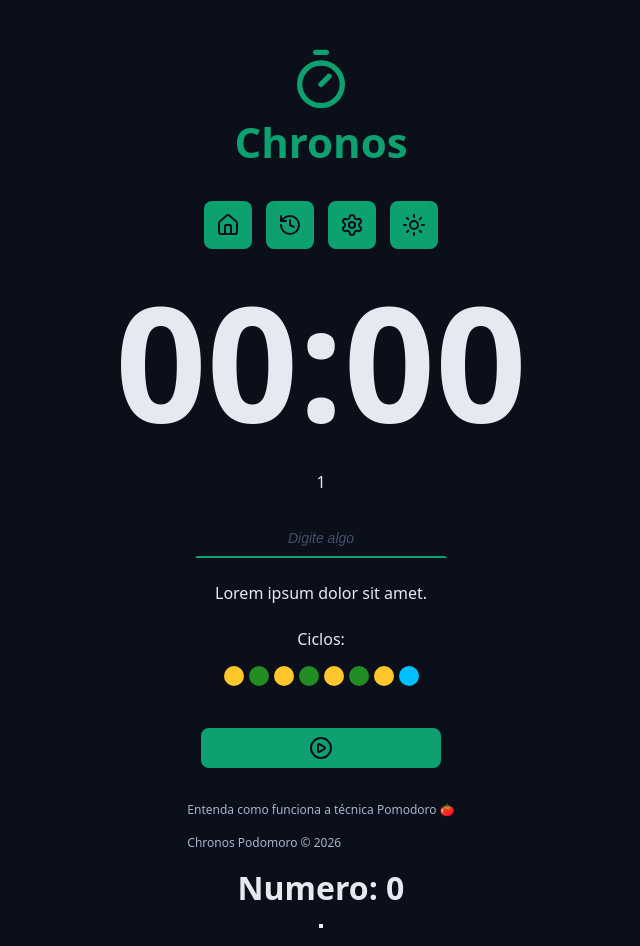
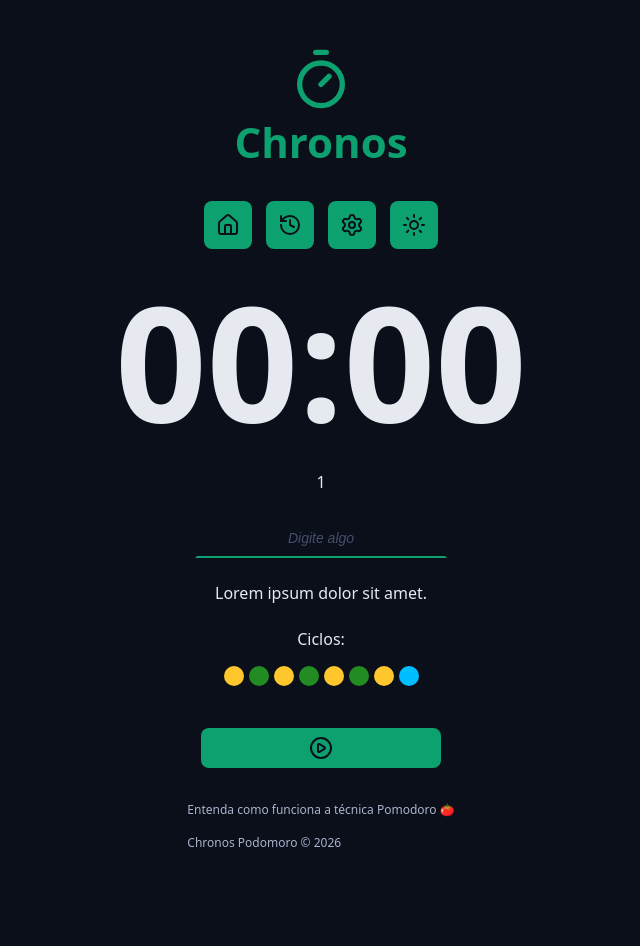
Before and after one commit to JoaoBruto/Chronos-Pomodoro, a React (Vite) app: page / in a window 1280 px wide. Shown: the whole page, without its empty margins (319-959 px from the left). After the commit the page ends 866 px from the top, so only its background shows below. Built offline with nearby package versions, Linux system fonts and the light colour scheme.

Commit message:
✨ Code cleaning

```diff
--- a/src/App.tsx
+++ b/src/App.tsx
@@ -2,7 +2,6 @@
 // App
 // ExemploDeComponente
 
-import { useState } from "react";
 
 
 
@@ -13,17 +12,10 @@ type AppProps = {
 }
 
 export function App (props : AppProps) {
-  const [numero, setNumero] = useState(0)
-
-   function handleClick() {
-    setNumero(numero + 1);
-   }
 
 
   return (
     <>
-      <h1>Numero: {numero}</h1>
-      <button onClick={handleClick}></button>
       <div className="container">
         <div className="content">
           <section>{props.logo}</section>
--- a/src/main.tsx
+++ b/src/main.tsx
@@ -1,6 +1,6 @@
 // import { Heading } from './components/Heading.tsx'
 // import { TimerIcon } from 'lucide-react'
- import { App } from './App.tsx'
+// import { App } from './App.tsx'
 
 import { StrictMode } from 'react'
 import { createRoot } from 'react-dom/client'
@@ -68,9 +68,6 @@ createRoot(document.getElementById('root')!).render(
         <Footer></Footer>
       </Container>
 
-      <Container>
-        <App></App>
-      </Container>
 
     </>
   </StrictMode>,
```
